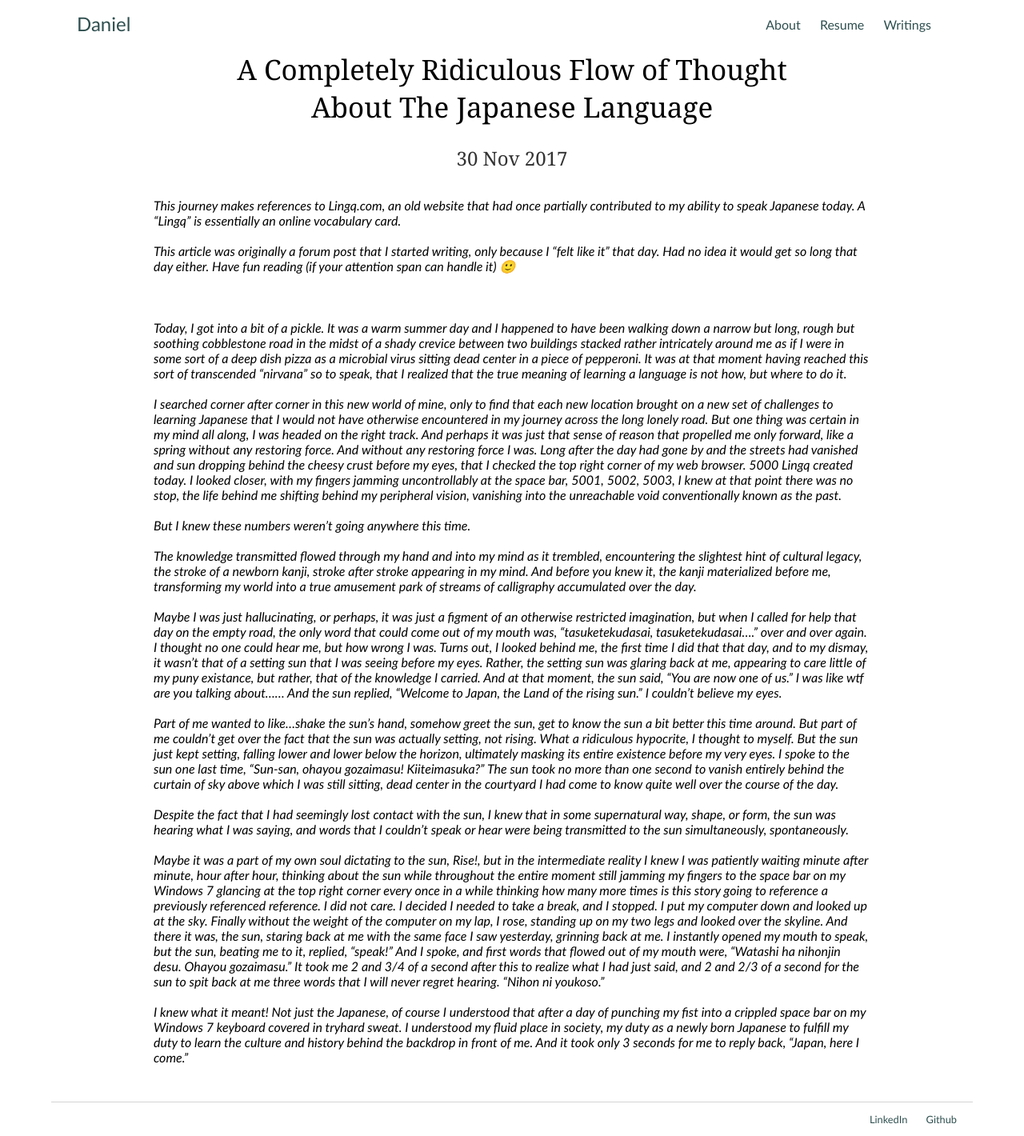
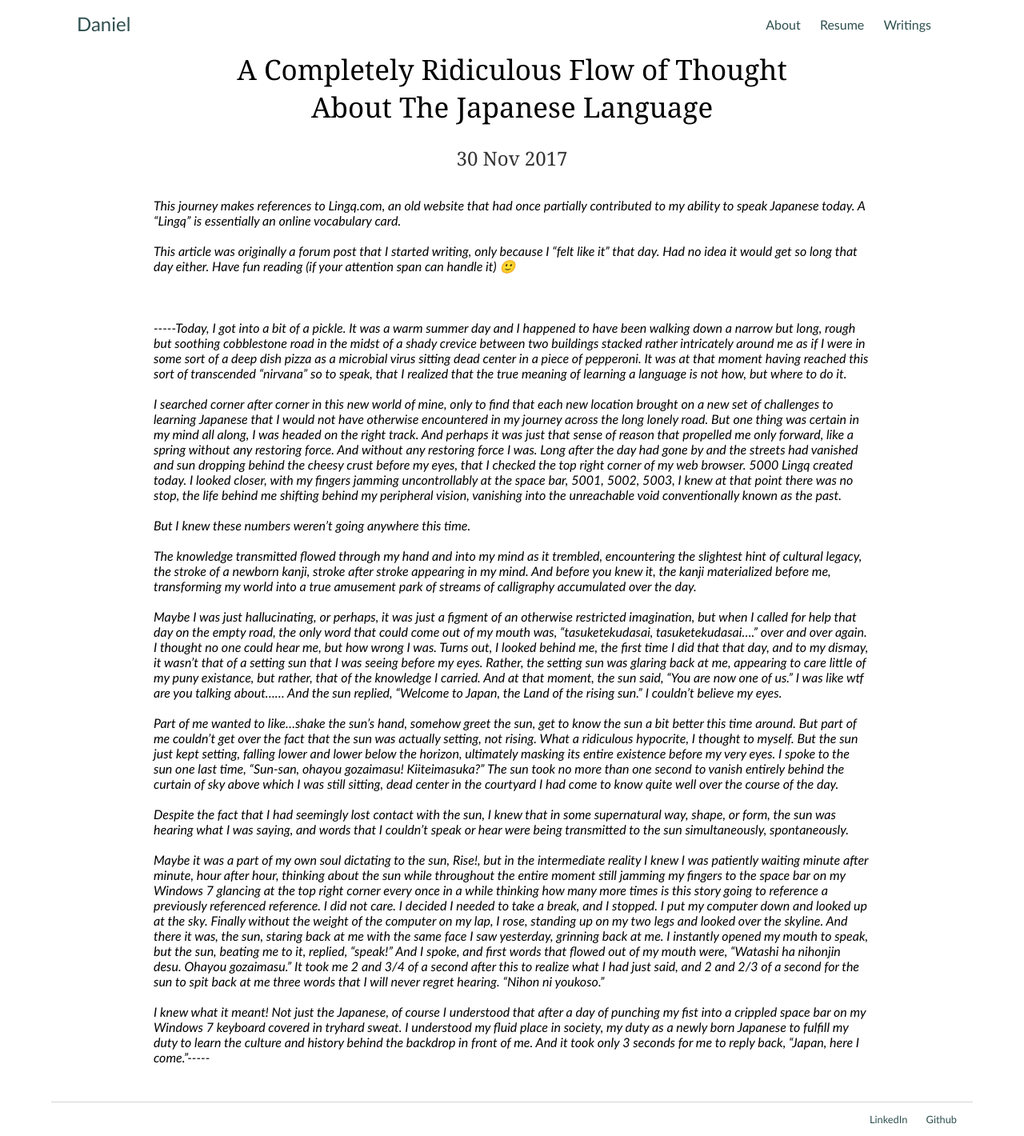
Before and after one commit to Calculasians/calculasians.github.io, a Jekyll site: the page built from _posts/2014-04-30-hank-quinlan-site-launched.md, in a window 1280 px wide. Shown: the whole page at 80% size. Built offline with Jekyll 4.4.1, drawn with Linux system fonts in a browser that asks for light colours.

Commit message:
Update 2014-04-30-hank-quinlan-site-launched.md

```diff
--- a/_posts/2014-04-30-hank-quinlan-site-launched.md
+++ b/_posts/2014-04-30-hank-quinlan-site-launched.md
@@ -12,7 +12,7 @@ This article was originally a forum post that I started writing, only because I
 
 
 
-Today, I got into a bit of a pickle. It was a warm summer day and I happened to have been walking down a narrow but long, rough but soothing cobblestone road in the midst of a shady crevice between two buildings stacked rather intricately around me as if I were in some sort of a deep dish pizza as a microbial virus sitting dead center in a piece of pepperoni. It was at that moment having reached this sort of transcended “nirvana” so to speak, that I realized that the true meaning of learning a language is not how, but where to do it.
+-----Today, I got into a bit of a pickle. It was a warm summer day and I happened to have been walking down a narrow but long, rough but soothing cobblestone road in the midst of a shady crevice between two buildings stacked rather intricately around me as if I were in some sort of a deep dish pizza as a microbial virus sitting dead center in a piece of pepperoni. It was at that moment having reached this sort of transcended “nirvana” so to speak, that I realized that the true meaning of learning a language is not how, but where to do it.
 
 I searched corner after corner in this new world of mine, only to find that each new location brought on a new set of challenges to learning Japanese that I would not have otherwise encountered in my journey across the long lonely road. But one thing was certain in my mind all along, I was headed on the right track. And perhaps it was just that sense of reason that propelled me only forward, like a spring without any restoring force. And without any restoring force I was. Long after the day had gone by and the streets had vanished and sun dropping behind the cheesy crust before my eyes, that I checked the top right corner of my web browser. 5000 Lingq created today. I looked closer, with my fingers jamming uncontrollably at the space bar, 5001, 5002, 5003, I knew at that point there was no stop, the life behind me shifting behind my peripheral vision, vanishing into the unreachable void conventionally known as the past.
 
@@ -28,5 +28,5 @@ Despite the fact that I had seemingly lost contact with the sun, I knew that in
 
 Maybe it was a part of my own soul dictating to the sun, Rise!, but in the intermediate reality I knew I was patiently waiting minute after minute, hour after hour, thinking about the sun while throughout the entire moment still jamming my fingers to the space bar on my Windows 7 glancing at the top right corner every once in a while thinking how many more times is this story going to reference a previously referenced reference. I did not care. I decided I needed to take a break, and I stopped. I put my computer down and looked up at the sky. Finally without the weight of the computer on my lap, I rose, standing up on my two legs and looked over the skyline. And there it was, the sun, staring back at me with the same face I saw yesterday, grinning back at me. I instantly opened my mouth to speak, but the sun, beating me to it, replied, “speak!” And I spoke, and first words that flowed out of my mouth were, “Watashi ha nihonjin desu. Ohayou gozaimasu.” It took me 2 and 3/4 of a second after this to realize what I had just said, and 2 and 2/3 of a second for the sun to spit back at me three words that I will never regret hearing. “Nihon ni youkoso.”
 
-I knew what it meant! Not just the Japanese, of course I understood that after a day of punching my fist into a crippled space bar on my Windows 7 keyboard covered in tryhard sweat. I understood my fluid place in society, my duty as a newly born Japanese to fulfill my duty to learn the culture and history behind the backdrop in front of me. And it took only 3 seconds for me to reply back, “Japan, here I come.”
+I knew what it meant! Not just the Japanese, of course I understood that after a day of punching my fist into a crippled space bar on my Windows 7 keyboard covered in tryhard sweat. I understood my fluid place in society, my duty as a newly born Japanese to fulfill my duty to learn the culture and history behind the backdrop in front of me. And it took only 3 seconds for me to reply back, “Japan, here I come.”-----
 </pre>
```
